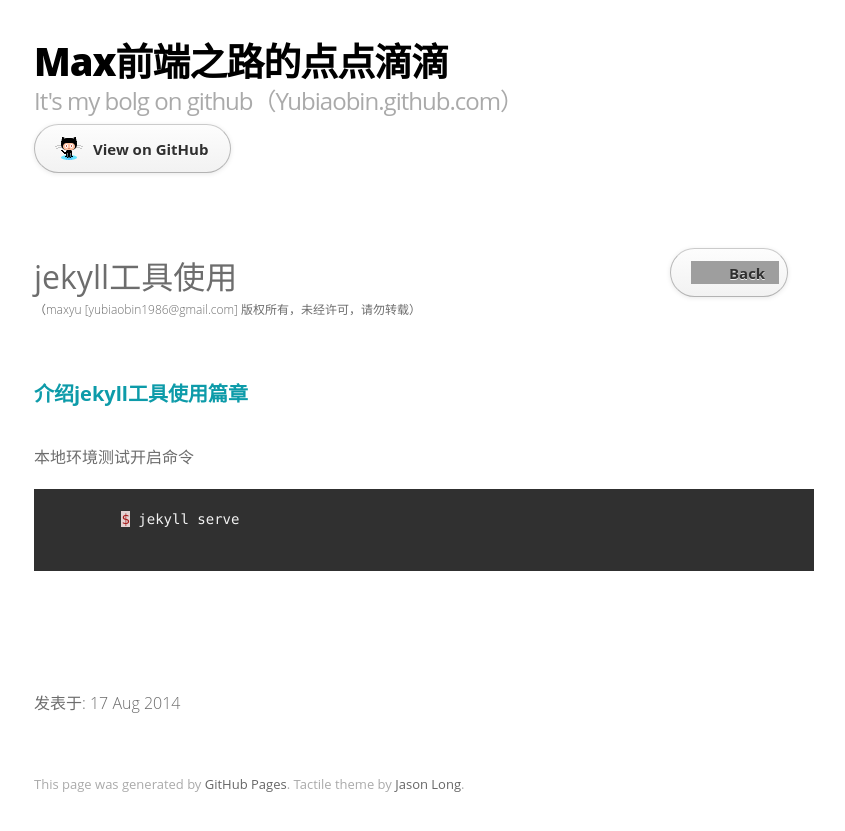
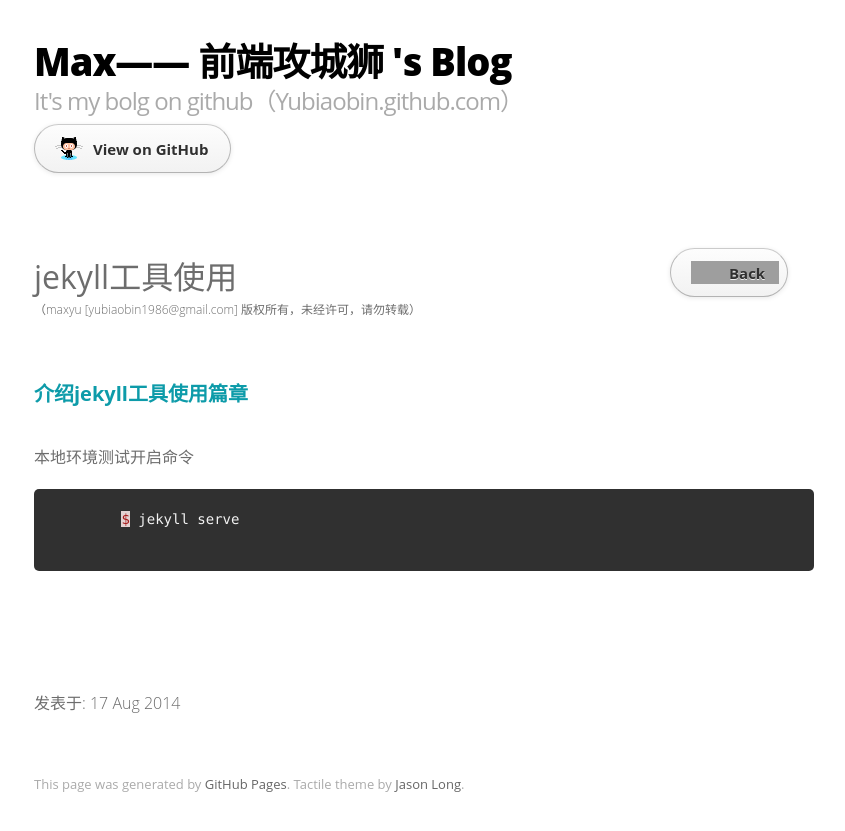
Before and after one commit to yubiaobin/yubiaobin.github.io, a Jekyll site: the page built from _posts/2014-08-17-jekyll-command-line.html, in a window 1280 px wide. Shown: the top 831 px of the page, without its empty margins (216-1061 px from the left). Built offline with Jekyll 4.4.1, drawn with Linux system fonts in a browser that asks for light colours; nearby versions of some CDN libraries; comment, search, counter and statistics services are not loaded; grey boxes are pictures that could not be loaded.

Commit message:
modified index global title

```diff
--- a/_includes/header.html
+++ b/_includes/header.html
@@ -1,5 +1,5 @@
 <header>
-	<h1>Max前端之路的点点滴滴</h1>
+	<h1>Max—— 前端攻城狮 's Blog</h1>
     <h2>It&#39;s my bolg on github（Yubiaobin.github.com）</h2>
     <div id="downloads" class="clearfix">
 		<a href="https://github.com/yubiaobin/yubiaobin.github.com" id="view-on-github" class="button"><span>View on GitHub</span></a>
--- a/css/layout.css
+++ b/css/layout.css
@@ -211,6 +211,7 @@ pre {
   color: #f2f2f2;
   text-shadow: none;
   overflow: auto;
+  border-radius:5px;
 }
 pre code {
   color: #f2f2f2;
```
Also changed, not shown: 1 other file.
